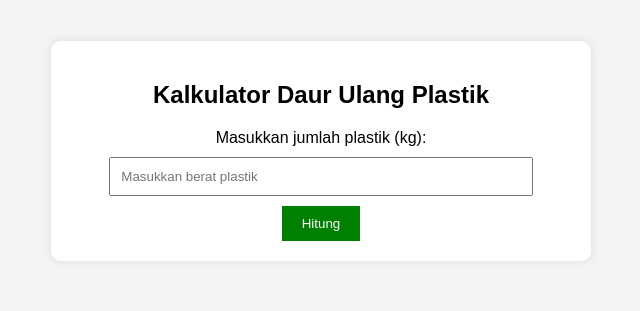
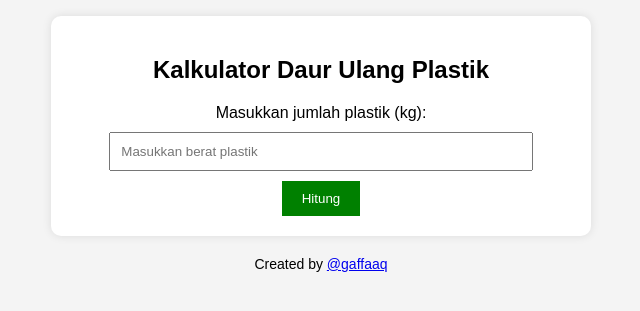
Before and after one commit to GaffaQ/alfathprojek, a plain HTML site: page index.html in a window 1280 px wide. Shown: the part 257-568 px from the top of the page, without its empty margins (319-959 px from the left). Drawn offline with Linux system fonts and the light colour scheme.

Commit message:
Add files via upload

```diff
--- a/index.html
+++ b/index.html
@@ -13,6 +13,7 @@
             align-items: center;
             height: 100vh;
             background-color: #f4f4f4;
+            flex-direction: column;
         }
 
         .container {
@@ -55,6 +56,11 @@
             border-radius: 10px;
             text-align: center;
         }
+
+        .footer {
+            margin-top: 20px;
+            font-size: 14px;
+        }
     </style>
 </head>
 
@@ -65,6 +71,8 @@
         <input type="number" id="plastik" min="1" placeholder="Masukkan berat plastik">
         <button onclick="hitungKeuntungan()">Hitung</button>
     </div>
+
+    <p class="footer">Created by <a href="https://www.instagram.com/gaffaaq/" target="_blank">@gaffaaq</a></p>
 
     <div class="modal" id="modal">
         <div class="modal-content">
```
